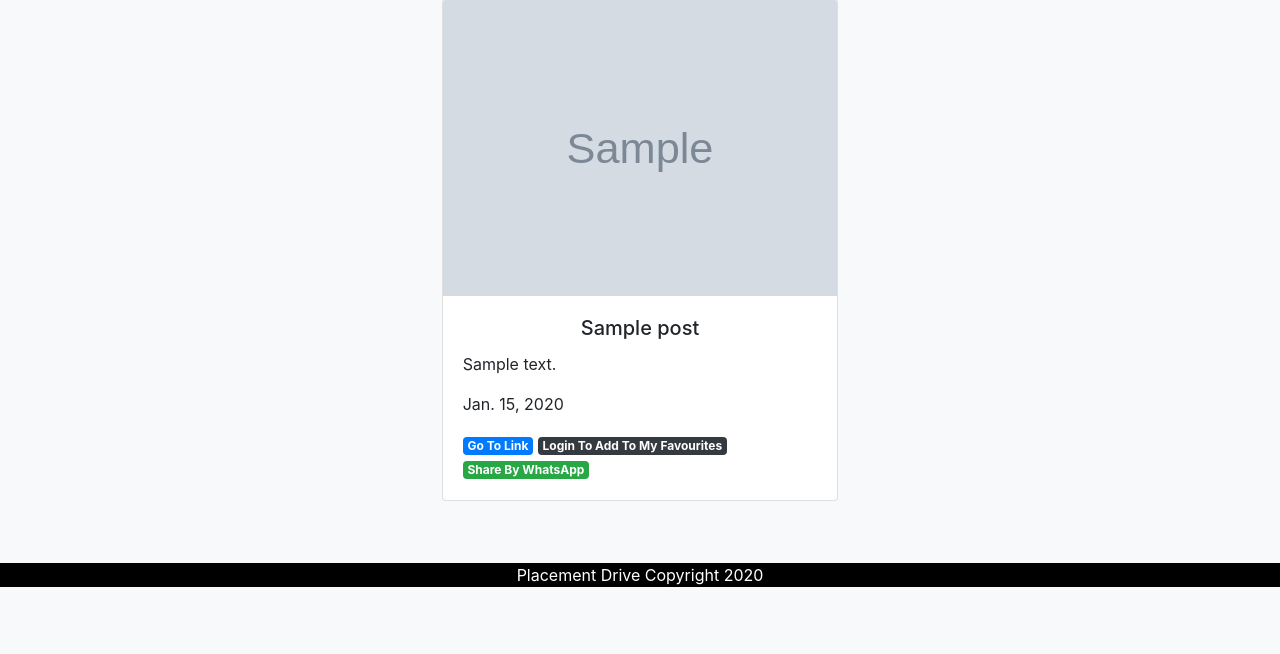
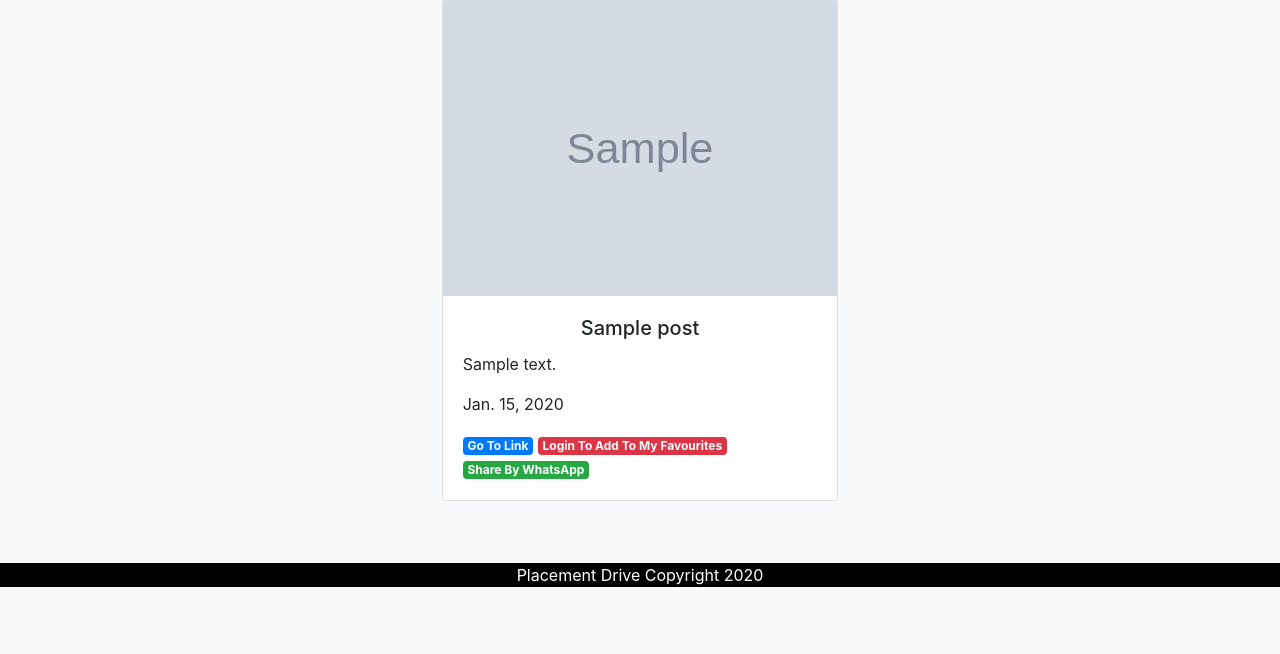
Before and after one commit to IshjotSingh97/Django_Placement_Drive_App, a Django app: page / in a window 1280 px wide. Shown: the part 213-867 px from the top of the page. Run offline with Django 3.2, Linux system fonts and the light colour scheme; tables that the repository leaves empty hold one stand-in row (values such as "Sample post"); grey boxes marked "Sample" are stand-in pictures; some libraries are stand-ins or nearby versions.

Commit message:
frontend

```diff
--- a/templates/index.html
+++ b/templates/index.html
@@ -117,7 +117,7 @@
             <a href="/addtofavourite/{{user.id}}/{{post.id}}" class="badge badge-warning" style="margin: 0 auto;">Add To
               My Favourites</a>
             {% else %}
-            <a href="{% url 'account_login' %}" class="badge badge-dark" style="margin: 0 auto;">Login To Add To My
+            <a href="{% url 'account_login' %}" class="badge badge-danger" style="margin: 0 auto;">Login To Add To My
               Favourites</a>
             {% endif %}
             <a href="whatsapp://send?text={{post.title}}" class="badge badge-success" style="margin: 0 auto;"
```
